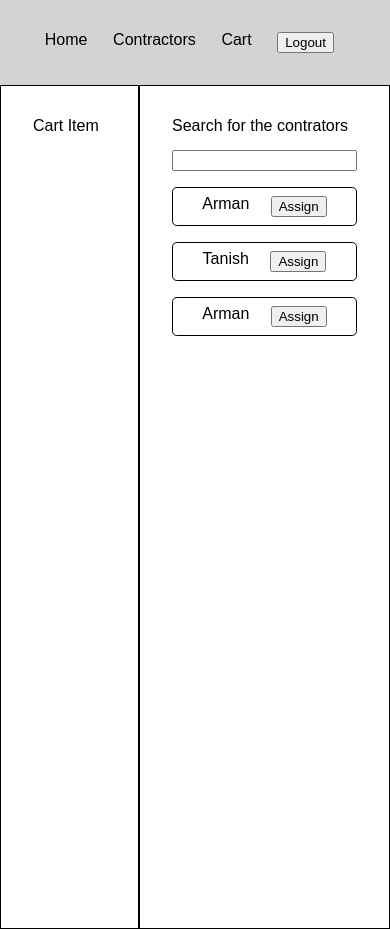
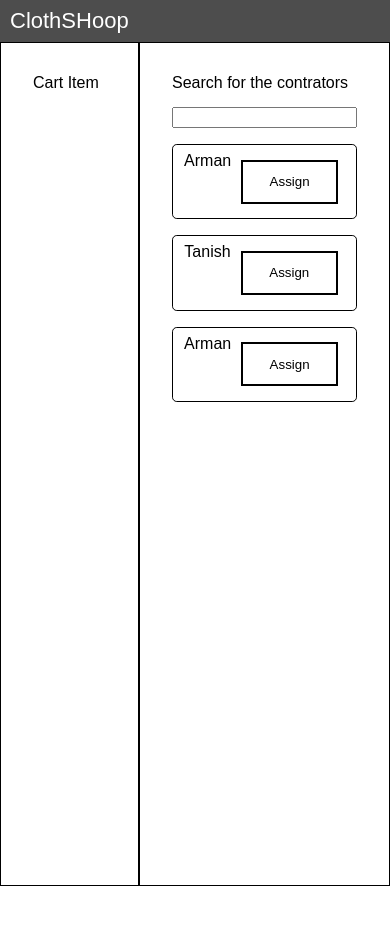
Before and after one commit to ArmanBhatia0100/ClothBox, a React (Create React App) app: page /cart in a window 390 px wide. After the commit the page ends 886 px from the top, so only its background shows below. Built offline with nearby package versions, Linux system fonts and the light colour scheme.

Commit message:
Stryling completed for home

```diff
--- a/src/components/Cards/Card.jsx
+++ b/src/components/Cards/Card.jsx
@@ -8,20 +8,12 @@
   const qtyRef = useRef();
 
   return (
-    <div className="card-container">
-      <img
-        className="cardImg"
-        src="https://dummyimage.com/100x100/000/fff&text=Image"
-        alt=""
-      />
-      <p className="cardtext">
-        <span className="cardText-title">Name: </span>
-        {name}
-      </p>
-      <p className="cardtext">
-        <span className="cardText-title">Price: </span>${price}
-      </p>
-      <div>
+    <div class="example-1 card">
+      <div class="wrapper">
+        <div class="data">
+          <div class="content">
+            <span class="author ItemName"> {name}</span>
+            <p class="text">Price : ${price}</p>
             <label htmlFor="">Qty</label>
             <input
               className="cardText-qty"
@@ -43,5 +35,64 @@
             </button>
           </div>
         </div>
+      </div>
+    </div>
+
+    // <div className="card-container">
+    //   <img
+    //     className="cardImg"
+    //     src="https://dummyimage.com/100x100/000/fff&text=Image"
+    //     alt=""
+    //   />
+    //   <p className="cardtext">
+    //     <span className="cardText-title">Name: </span>
+    //     {name}
+    //   </p>
+    //   <p className="cardtext">
+    //     <span className="cardText-title">Price: </span>${price}
+    //   </p>
+    //   <div>
+    //     <label htmlFor="">Qty</label>
+    //     <input
+    //       className="cardText-qty"
+    //       ref={qtyRef}
+    //       type="number"
+    //       step="1"
+    //       min="0"
+    //       defaultValue={qty}
+    //     />
+    //     <button
+    //       className="addToCartBtn"
+    //       type="button"
+    //       onClick={() => {
+    //         dispatch(addTocart({ name, price, qty: qtyRef.current.value }));
+    //         qtyRef.current.value = 0;
+    //       }}
+    //     >
+    //       Add to Cart
+    //     </button>
+    //   </div>
+    // </div>
   );
 }
+
+{
+  /* <div class="example-1 card">
+  <div class="wrapper">
+    <div class="date">
+      <span class="day">12</span>
+      <span class="month">Aug</span>
+      <span class="year">2016</span>
+    </div>
+    <div class="data">
+      <div class="content">
+        <span class="author ItemName"> {name}</span>
+        <h1 class="title">
+          <a href="#">Boxing icon has the will for a couple more fights</a>
+        </h1>
+        <p class="text">Price : ${price}</p>
+      </div>
+    </div>
+  </div>
+</div>; */
+}
--- a/src/components/Cards/Card.scss
+++ b/src/components/Cards/Card.scss
@@ -1,18 +1,82 @@
-.card-container {
-  display: flex;
-  flex-direction: column;
-  max-width: 10rem;
+@import url(https://fonts.googleapis.com/css?family=Open+Sans:300,400,700);
+// Variables
+$regal-blue: #034378;
+$san-juan: #2d4e68;
+$bermuda: #77d7b9;
+$white: #fff;
+$black: #000;
+$open-sans: "Open Sans", sans-serif;
+// clear-fix mixin
 
-  padding: 1rem;
-  margin: 1rem;
-  border: 1px solid black;
-  border-radius: 5px;
-  justify-content: space-around;
-  .cardText-qty {
-    width: 4rem;
-    max-width: max-content;
-  }
-  .addToCartBtn {
-    cursor: pointer;
+.card {
+  padding: 0 1.7rem;
+  width: 25%;
+  margin: 1.3rem 0;
+}
+.wrapper {
+  background-color: $white;
+  min-height: 540px;
+  position: relative;
+  box-shadow: 0 19px 38px rgba($black, 0.3), 0 15px 12px rgba($black, 0.2);
+}
+.data {
+  position: absolute;
+  bottom: 0;
+  width: 100%;
+  .content {
+    padding: 0.5em;
+    position: relative;
+    z-index: 1;
   }
 }
+.author {
+  font-size: 2rem;
+}
+.title {
+  margin-top: 10px;
+}
+.text {
+  margin: 0;
+  height: 1.5rem;
+}
+
+// First example styles
+.example-1 {
+  .wrapper {
+    background: url(https://images.unsplash.com/photo-1496979551903-46e46589a88b?ixlib=rb-0.3.5&ixid=eyJhcHBfaWQiOjEyMDd9&s=cda12b505afa1beb06e49d89014cbd65&auto=format&fit=crop&w=634&q=80)
+      20% 1% / cover no-repeat;
+  }
+  .date {
+    position: absolute;
+    top: 0;
+    left: 0;
+    background-color: $bermuda;
+    color: $white;
+    padding: 0.8em;
+    span {
+      display: block;
+      text-align: center;
+    }
+    .day {
+      font-weight: 700;
+      font-size: 24px;
+      text-shadow: 2px 3px 2px rgba($black, 0.18);
+    }
+    .month {
+      text-transform: uppercase;
+    }
+    .month,
+    .year {
+      font-size: 12px;
+    }
+  }
+  .content {
+    background-color: $white;
+    box-shadow: 0 5px 30px 10px rgba($black, 0.3);
+  }
+  .title {
+    a {
+      color: lighten($black, 50%);
+    }
+  }
+}
--- a/src/components/Header/Header.jsx
+++ b/src/components/Header/Header.jsx
@@ -6,18 +6,22 @@
 export default function Header() {
   const dispatch = useDispatch();
   return (
-    <header className="headerContainer">
-      <div className="header_item">
-        <Link to="/">Home</Link>
+    <div className="nav">
+      <div className="nav-header">
+        <div class="nav-title">ClothSHoop</div>
       </div>
-      <div className="header_item">
-        <Link to="/contractor">Contractors</Link>
-      </div>
-      <div className="header_item">
-        <Link to="/cart">Cart</Link>
-      </div>
-      <div className="header_item">
+      <div className="nav-links">
+        <Link className="nav-link" to="/">
+          Home
+        </Link>
+        <Link className="nav-link" to="/contractor">
+          Contractor
+        </Link>
+        <Link className="nav-link" to="/cart">
+          Cart
+        </Link>
         <button
+          className="close btn-logout"
           type="button"
           onClick={() => {
             window.localStorage.setItem("loggedIn", false);
@@ -27,6 +31,6 @@
           Logout
         </button>
       </div>
-    </header>
+    </div>
   );
 }
--- a/src/components/Header/Header.scss
+++ b/src/components/Header/Header.scss
@@ -1,18 +1,62 @@
-.headerContainer{
+.nav {
+  width: 100%;
+  background-color: #4d4d4d;
+  position: relative;
   display: flex;
-  flex-direction: row;
-  padding: 2rem;
-  background-color: lightgray;
-  .header_item{
-    margin:0 0.8rem;
-    a:link,a:visited{
-      color:black;
-      text-decoration: none;
-    }
-    a:active,a:hover{
-      color:grey;
-      text-decoration: none;
+  align-items: baseline;
+}
 
-    }
+.nav-title {
+  display: inline-block;
+  font-size: 22px;
+  color: #fff;
+  padding: 10px 10px 10px 10px;
+}
+
+.nav-links {
+  font-size: 18px;
+}
+
+.nav-links > .nav-link {
+  display: inline-block;
+  padding: 16px 15px 16px 15px;
+  text-decoration: none;
+  color: #efefef;
+}
+
+.nav-links > a:hover {
+  background-color: rgba(0, 0, 0, 0.3);
+}
+
+button {
+  background: none;
+  border: 2px solid;
+  line-height: 1;
+  margin: 0.5em;
+  padding: 1em 2em;
+  cursor: pointer;
+}
+.close {
+  color: #ff7f82;
+}
+.close:hover {
+  color: #efefef;
+}
+
+@media (max-width: 600px) {
+  .nav-links {
+    position: absolute;
+    display: block;
+    width: 100%;
+    background-color: #333;
+    height: 0px;
+    transition: all 0.3s ease-in;
+    overflow-y: hidden;
+    top: 50px;
+    left: 0px;
+  }
+  .nav-links > .nav-link {
+    display: block;
+    width: 100%;
   }
 }
```
Lines whose indentation alone changed are shown as unchanged.
